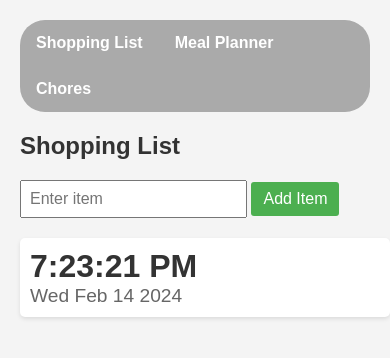
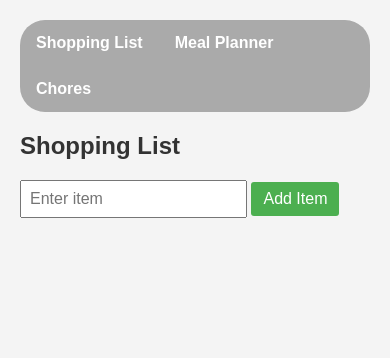
Before and after one commit to mooregt/HomeWebApp, a website: page index.html in a window 390 px wide. Drawn offline with Linux system fonts and the light colour scheme; no server answers.

Commit message:
chore: Minor mealplan and clock improvements

```diff
--- a/Scripts/common.components.js
+++ b/Scripts/common.components.js
@@ -50,9 +50,8 @@ function updateClock() {
   hours = hours % 12;
   hours = hours ? hours : 12; // the hour '0' should be '12'
   minutes = minutes < 10 ? '0' + minutes : minutes;
-  seconds = seconds < 10 ? '0' + seconds : seconds;
 
-  var timeString = hours + ':' + minutes + ':' + seconds + ' ' + ampm;
+  var timeString = hours + ':' + minutes + ' ' + ampm;
   var dateString = now.toDateString();
 
   document.getElementById('time').innerHTML = timeString;
--- a/Styles/common.css
+++ b/Styles/common.css
@@ -34,14 +34,12 @@
 
 /* Media query for vertical display */
 @media screen and (max-width: 767px) {
-  #itemList,
-  #clock {
+  #itemList {
     width: 100%;
     float: none;
   }
 
   #clock {
-    order: 2; /* Change the order of the clock to appear at the bottom */
-    margin-top: 20px;
+    display: none;
   }
 }
```
Also changed, not shown: Styles/mealplan.css (+11 -1 lines).
